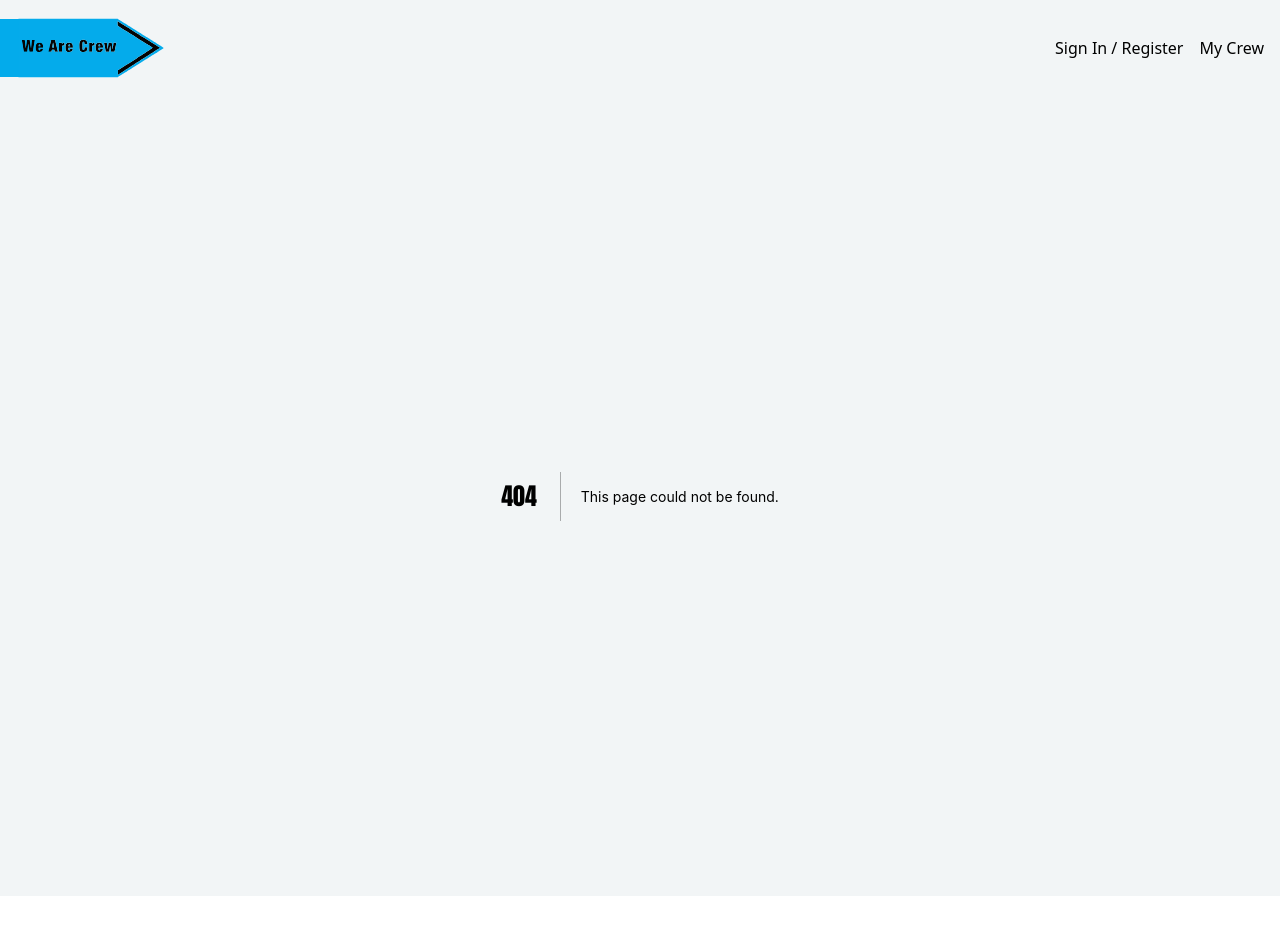
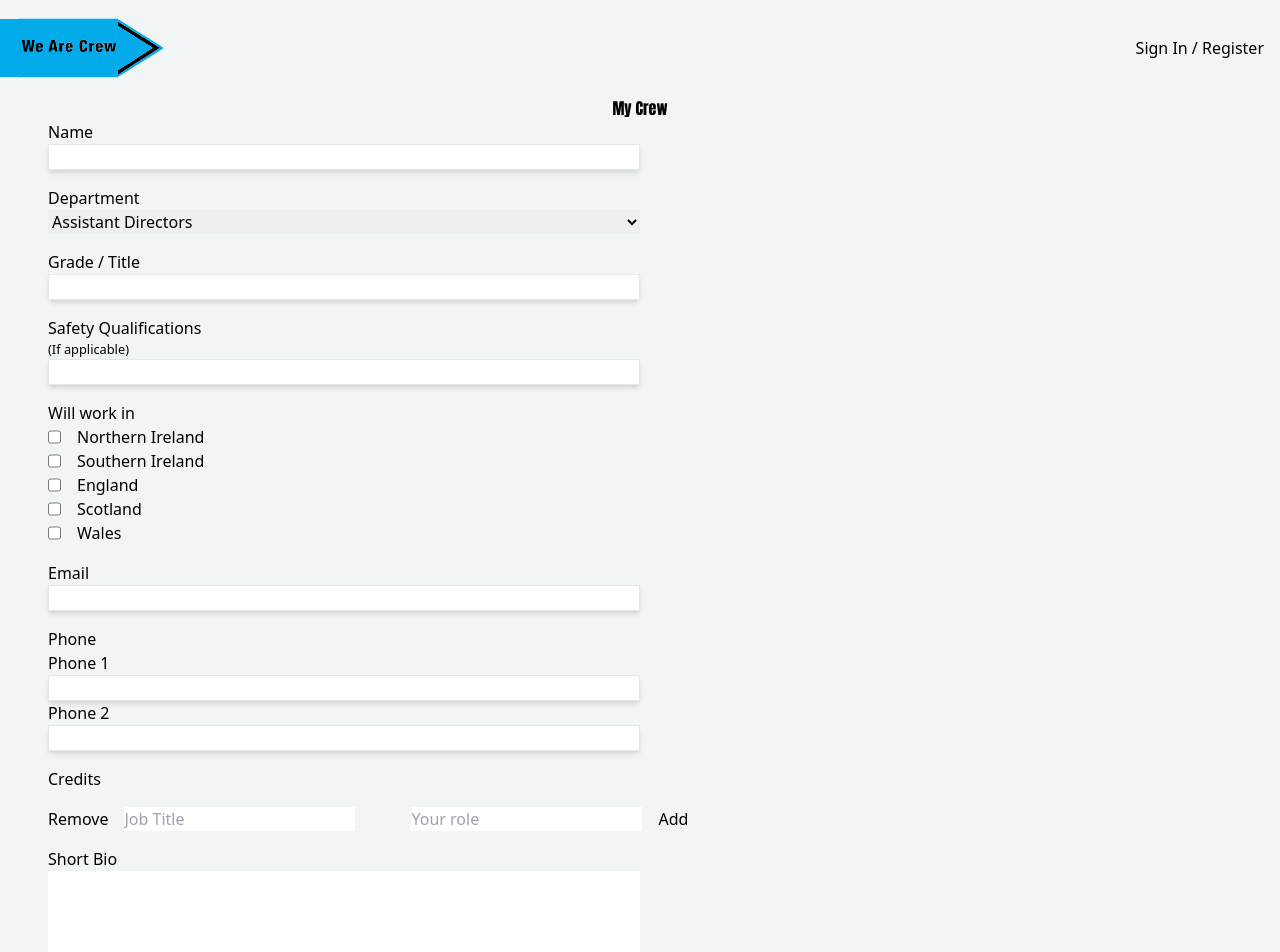
Before and after one commit to sdbxsdb/we-are-crew, a Next.js app: page /I-am-crew in a window 1280 px wide. Before the commit this address had no page. Shown: the top 952 px of the page. Before the commit the page ends 896 px from the top, so only its background shows below. Built offline with nearby package versions, Linux system fonts and the light colour scheme; no server answers.

Commit message:
building crew profile page

```diff
--- /dev/null
+++ b/components/DynamicList.js
@@ -0,0 +1,65 @@
+import React, { useState } from "react";
+
+function DynamicList() {
+  const [inputList, setInputList] = useState([{ jobTitle: "", yourRole: "" }]);
+  const [input, setInput] = useState('');
+
+
+  // handle input change
+  const handleInputChange = (e, index) => {
+    const { name, value } = e.target;
+    const list = [...inputList];
+    list[index][name] = value;
+    setInputList(list);
+    setInput(e.target.value);
+  };
+
+  // handle click event of the Remove button
+  const handleRemoveClick = (index) => {
+    const list = [...inputList];
+    list.splice(index, 1);
+    setInputList(list);
+  };
+
+  // handle click event of the Add button
+  const handleAddClick = () => {
+    setInputList([...inputList, { jobTitle: "", yourRole: "" }]);
+  };
+
+  return (
+    <div>
+      <h3>Credits</h3>
+      {inputList.map((x, i) => {
+        return (
+          <div className="flex mt-4 gap-x-4" key={i}>
+            {inputList.length !== 0 && (
+              <button onClick={() => handleRemoveClick(i)}>
+                Remove
+              </button>
+            )}
+            <input
+              name="jobTitle"
+              placeholder="Job Title"
+              value={x.jobTitle}
+              onChange={(e) => handleInputChange(e, i)}
+            />
+            <input
+              className="ml-10"
+              name="yourRole"
+              placeholder="Your role"
+              value={x.yourRole}
+              onChange={(e) => handleInputChange(e, i)}
+            />
+            <div className="">
+              {inputList.length - 1 === i && (
+                <button onClick={handleAddClick}>Add</button>
+              )}
+            </div>
+          </div>
+        );
+      })}
+    </div>
+  );
+}
+
+export default DynamicList;
--- /dev/null
+++ b/components/LimitedTextarea.js
@@ -0,0 +1,28 @@
+import React from 'react';
+
+const LimitedTextarea = ({ rows, cols, value, limit }) => {
+  const [content, setContent] = React.useState(value.slice(0, limit));
+
+  const setFormattedContent = React.useCallback(
+    (text) => {
+      setContent(text.slice(0, limit));
+    },
+    [limit, setContent]
+  );
+
+  return (
+    <>
+      <textarea
+        rows={rows}
+        cols={cols}
+        onChange={(event) => setFormattedContent(event.target.value)}
+        value={content}
+      />
+      <p>
+        {content.length}/{limit}
+      </p>
+    </>
+  );
+};
+
+export default LimitedTextarea;
--- a/components/NavBar.js
+++ b/components/NavBar.js
@@ -1,7 +1,21 @@
-import React from "react";
+import {useEffect} from "react";
 import Link from "next/link";
+import { useUser } from "../firebase/useUser";
+import { sendData } from '../components/cloudFirestore/Write';
+
 
 const NavBar = () => {
+
+  const {user, logout} = useUser();
+
+  console.log("USER-", user );
+
+  useEffect(() => {
+    if (user) {
+      sendData(user);
+    }
+  }), [user];
+
 
   return (
     <nav className="w-full top-0 fixed p-4 flex justify-between bg-wearecrewLightGrey items-center">
@@ -18,10 +32,16 @@ const NavBar = () => {
       </Link>
 
       <div className="flex gap-x-4">
+        { !user?.email ?
         <Link href="/auth">
           <a>Sign In / Register</a>
         </Link>
-        <p>My Crew</p>
+        :
+        <button onClick={() => logout()}>Logout</button>
+        }
+        { user?.email && (
+          <p>My Crew</p>
+        )}
       </div>
     </nav>
   );
--- a/components/cloudFirestore/Write.js
+++ b/components/cloudFirestore/Write.js
@@ -36,12 +36,6 @@ const WriteToCloudFirestore = () => {
 
   sendData(user);
 
-
-  return (
-    <>
-      <button onClick={sendData}>Send Data To Cloud Firestore</button>
-    </>
-  )
 }
 
 export default WriteToCloudFirestore;
--- a/components/realtimeDatabase/Profile.js
+++ /dev/null
@@ -1,46 +0,0 @@
-import firebase from 'firebase/app';
-import 'firebase/database';
-import { useState } from 'react';
-import { useCollection } from "react-firebase-hooks/firestore";
-
-
-
-const Profile = ({ id }) => {
-  const [crew] = useCollection(
-    firebase.firestore().collection("crew"),
-    {}
-  );
-
-  if (crew) {
-    crew.docs.map((doc) => console.log(doc.data()));
-  }
-
-
-  const db = firebase.firestore();
-
-  const addVoteDocument = async (dept) => {
-    await db.collection("crew").doc(user.uid).set({
-      vote,
-    });
-  };
-
-  const [dept, setdept] = useState('');
-
-  const changeDept = async ( dept ) => {
-    const registerDept = () => fetch(`/api/UpdateProfile?id=${encodeURIComponent(id)}`)
-    registerDept();
-    setdept(dept);
-    console.log('DEPT - ', dept)
-  }
-
-  return (
-    <div>
-      <button onClick={() => changeDept('Grip')}>I am Grip</button>
-      <br />
-      <button onClick={() => changeDept('Camera')}>I am Camera</button>
-      <h1>Dept - { dept ? dept : "No dept set yet." }</h1>
-    </div>
-  )
-}
-
-export default Profile;
--- a/firebase/useUser.js
+++ b/firebase/useUser.js
@@ -22,7 +22,7 @@ const useUser = () => {
       .signOut()
       .then(() => {
         // Sign-out successful.
-        router.push("/auth");
+        router.push("/");
       })
       .catch((e) => {
         console.error(e);
@@ -46,7 +46,7 @@ const useUser = () => {
 
     const userFromCookie = getUserFromCookie();
     if (!userFromCookie) {
-      router.push("/");
+      // router.push("/");
       return;
     }
     setUser(userFromCookie);
--- /dev/null
+++ b/pages/I-am-crew/index.js
@@ -0,0 +1,147 @@
+import React from "react";
+import Head from "next/head";
+import { useUser } from "../../firebase/useUser";
+import LimitedTextarea from "../../components/LimitedTextarea";
+import DynamicList from "../../components/DynamicList";
+
+
+const IAmCrew = () => {
+  const { user, logout } = useUser();
+
+  return (
+    <>
+      <Head>
+        <title>I Am Crew | We Are Crew</title>
+        <meta name="keywords" content="I Need Crew" />
+        <meta
+          name="description"
+          content="Hello this is a test description for the About page"
+        />
+      </Head>
+      <div className="px-12">
+        <div className="flex justify-center">
+          <h1>My Crew</h1>
+        </div>
+        <ul className="flex flex-col gap-y-4">
+          <li className="flex flex-col w-1/2">
+            <label htmlFor="name">Name</label>
+            <input
+              name="name"
+              type="text"
+              value={user?.name}
+              className="border shadow-md w-full"
+            />
+          </li>
+
+          <li className="flex flex-col w-1/2">
+            <label htmlFor="dept">Department</label>
+            <select name="dept">
+              <option value="null" disabled>
+                Choose Deptartment
+              </option>
+              <option value="Assistant Directors">Assistant Directors</option>
+              <option value="Assistant Directors">Camera</option>
+              <option value="Assistant Directors">Grips</option>
+            </select>
+          </li>
+          <li className="flex flex-col w-1/2">
+            <label htmlFor="grade">Grade / Title</label>
+            <input
+              name="grade"
+              type="text"
+              value={user?.grade}
+              className="border shadow-md w-full"
+            />
+          </li>
+          <li className="flex flex-col w-1/2">
+            <label htmlFor="safetyQualifications">Safety Qualifications</label>
+            <small>(If applicable)</small>
+            <input
+              name="safetyQualifications"
+              type="text"
+              value={user?.safetyQualifications}
+              className="border shadow-md w-full"
+            />
+          </li>
+          <li className="flex flex-col w-1/2">
+            <p>Will work in</p>
+            <div className="flex gap-x-4">
+              <input
+                type="checkbox"
+                id="northernIreland"
+                name="northernIreland"
+                value="Northern Ireland"
+              />
+              <label htmlFor="northernIreland">Northern Ireland</label>
+            </div>
+            <div className="flex gap-x-4">
+              <input
+                type="checkbox"
+                id="southernIreland"
+                name="southernIreland"
+                value="Southern Ireland"
+              />
+              <label htmlFor="southernIreland">Southern Ireland</label>
+            </div>
+            <div className="flex gap-x-4">
+              <input
+                type="checkbox"
+                id="england"
+                name="england"
+                value="England"
+              />
+              <label htmlFor="england">England</label>
+            </div>
+            <div className="flex gap-x-4">
+              <input
+                type="checkbox"
+                id="scotland"
+                name="scotland"
+                value="Scotland"
+              />
+              <label htmlFor="sotland">Scotland</label>
+            </div>
+            <div className="flex gap-x-4">
+              <input type="checkbox" id="wales" name="wales" value="Scotland" />
+              <label htmlFor="wales">Wales</label>
+            </div>
+          </li>
+          <li className="flex flex-col w-1/2">
+            <label htmlFor="email">Email</label>
+            <input
+              name="email"
+              type="text"
+              value={user?.email}
+              className="border shadow-md w-full"
+            />
+          </li>
+          <li className="flex flex-col w-1/2">
+            <label htmlFor="contactDetails">Phone</label>
+            <label htmlFor="contactDetails">Phone 1</label>
+            <input
+              name="contactDetails"
+              type="text"
+              value={user?.phone1}
+              className="border shadow-md w-full"
+            />
+            <label htmlFor="contactDetails">Phone 2</label>
+            <input
+              name="contactDetails"
+              type="text"
+              value={user?.phone2}
+              className="border shadow-md w-full"
+            />
+          </li>
+          <DynamicList />
+
+          <li className="flex flex-col w-1/2">
+            <label>Short Bio</label>
+            <LimitedTextarea limit={240} value="" rows={5}/>
+          </li>
+        </ul>
+      </div>
+    </>
+  );
+};
+
+export default IAmCrew;
--- a/pages/api/UpdateProfile.js
+++ /dev/null
@@ -1,20 +0,0 @@
-import firebase from 'firebase/app';
-import 'firebase/database';
-
-const updateProfile = async (req, res, dept) => {
-  const ref = firebase.database().ref('dept').child(req.query.id);
-  const { snapshot } = await ref.transaction((dept) => {
-
-    console.log("REQ -", dept );
-
-    if (dept === null) {
-      return ''
-    }
-    return dept;
-  })
-  return res.status(200).json({
-    dept: snapshot.val()
-  })
-}
-
-export default updateProfile;
--- a/pages/index.js
+++ b/pages/index.js
@@ -2,25 +2,10 @@ import Head from "next/head";
 import styles from "../styles/Home.module.scss";
 import Banner from "../components/Banner";
 import LargeButton from "../components/LargeButton";
-import WriteToCloudFirestore from '../components/cloudFirestore/Write';
-import { useUser } from "../firebase/useUser";
-import { useEffect } from "react";
-import { sendData } from '../components/cloudFirestore/Write';
-import Profile from '../components/realtimeDatabase/Profile';
-
+// import WriteToCloudFirestore from '../components/cloudFirestore/Write';
 
 
 export default function Home() {
-
-  const {user} = useUser();
-
-  console.log("USER-", user );
-
-  useEffect(() => {
-    if (user) {
-      sendData(user);
-    }
-  }), [user];
 
 
   return (
@@ -31,17 +16,9 @@ export default function Home() {
         <link rel="icon" href="/favicon.ico" />
       </Head>
 
-
-      <Profile id={user?.id} dept={user?.dept}/>
-
       <div className="mt-[96px]">
-        {user?.name}
-        <br />
-        {user?.email}
         <Banner />
       </div>
-
-      <WriteToCloudFirestore />
 
 
       <div className=" h-[calc(100vh-296px)] flex w-full justify-around items-center">
```
